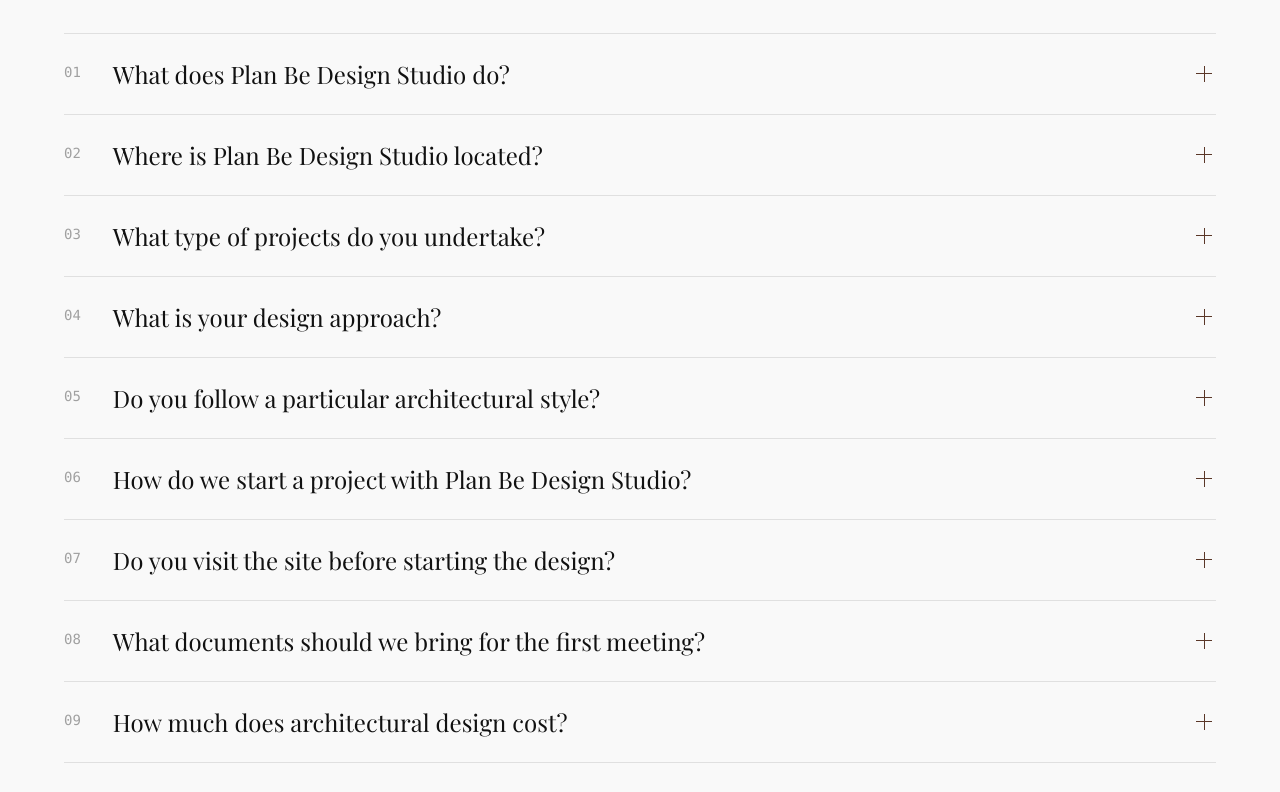
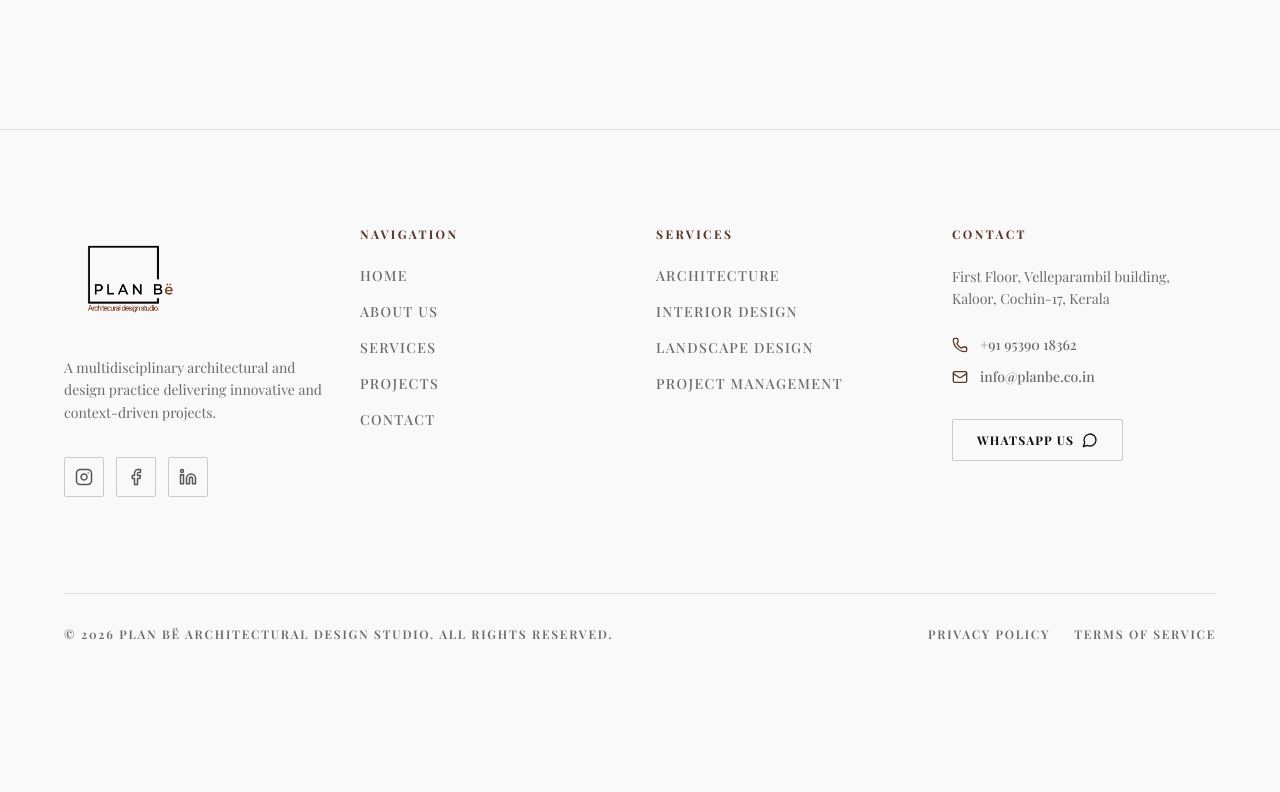
Before and after one commit to ahal0309/planbe20, a Next.js app: page /contact in a window 1280 px wide. Shown: the part 2000-2792 px from the top of the page. After the commit the page ends 2738 px from the top, so only its background shows below. Built offline with nearby package versions, Linux system fonts and the light colour scheme; a web font is replaced by a local one.

Commit message:
Update footer design, homepage testimonials, typography, background colors, and contact info

```diff
--- a/src/app/about/page.tsx
+++ b/src/app/about/page.tsx
@@ -174,23 +174,18 @@
           >
             <div>
               <h3 className="font-serif text-5xl md:text-7xl text-[#111111] mb-6">
-                Our Approach
+                Our Philosophy
               </h3>
-              <p className="text-[#6A6A6A] leading-relaxed md:text-xl">
+              <p className="text-[#6A6A6A] font-bold leading-relaxed md:text-xl">
                 We seek inspiration in simplicity, finding harmony between architecture, nature, and everyday life.
               </p>
             </div>
 
-            <div className="space-y-8">
+            <div className="space-y-8 pt-6 border-t border-[#111111]/10">
               {approachItems.map((item, index) => (
-                <div key={index} className="flex flex-col gap-3 border-t border-[#111111]/10 pt-6">
-                  <h4 className="font-sans text-2xl md:text-3xl font-semibold text-[#111111]">
-                    {item.title}
-                  </h4>
-                  <p className="text-[#6A6A6A] leading-relaxed md:text-lg">
-                    {item.description}
-                  </p>
-                </div>
+                <p key={index} className="text-[#6A6A6A] leading-relaxed md:text-lg">
+                  {item.description}
+                </p>
               ))}
             </div>
           </motion.div>
--- a/src/app/contact/page.tsx
+++ b/src/app/contact/page.tsx
@@ -174,7 +174,7 @@
                   </select>
                   <div className="absolute right-0 bottom-4 pointer-events-none">
                     <svg width="10" height="6" viewBox="0 0 10 6" fill="none" xmlns="http://www.w3.org/2000/svg">
-                    <path d="M1 1L5 5L9 1" stroke="#5A3728" strokeWidth="1.5" strokeLinecap="round" strokeLinejoin="round"/>
+                      <path d="M1 1L5 5L9 1" stroke="#5A3728" strokeWidth="1.5" strokeLinecap="round" strokeLinejoin="round" />
                     </svg>
                   </div>
                 </div>
--- a/src/app/page.tsx
+++ b/src/app/page.tsx
@@ -3,7 +3,8 @@
 import Hero from "@/components/Hero";
 import Image from "next/image";
 import Link from "next/link";
-import { motion } from "framer-motion";
+import { motion, AnimatePresence } from "framer-motion";
+import React, { useState, useEffect } from "react";
 
 interface ApproachItem {
   title: string;
@@ -23,31 +24,31 @@
   },
 ];
 
-interface Project {
-  title: string;
-  category: string;
-  year: string;
-  image: string;
-  offset: boolean;
-  href: string;
+interface Testimonial {
+  name: string;
+  role: string;
+  review: string;
+  image: string | null;
 }
 
-const projects: Project[] = [
+const testimonials: Testimonial[] = [
   {
-    title: "AKHIL RESIDENCE",
-    category: "Architecture",
-    year: "2024",
-    image: "/akhil.png",
-    offset: false,
-    href: "#",
+    name: "John Doe",
+    role: "Residence Owner",
+    review: "Working with Plan Be was an absolute pleasure. They understood our vision perfectly and transformed our ideas into a beautiful, functional home that we love.",
+    image: null,
   },
   {
-    title: "LONG VIEW",
-    category: "Landscape",
-    year: "2025",
-    image: "/long_view.png",
-    offset: true,
-    href: "#",
+    name: "Sarah Smith",
+    role: "Commercial Project",
+    review: "The team's attention to detail and commitment to quality is unmatched. The spaces they create are not just visually stunning but deeply rooted in context and craftsmanship.",
+    image: null,
+  },
+  {
+    name: "Michael Brown",
+    role: "Interior Design Client",
+    review: "From the first meeting to the final handover, the entire process was seamless. They brought our dream space to life with such clarity and purpose.",
+    image: null,
   },
 ];
 
@@ -91,6 +92,15 @@
 ];
 
 export default function HomePage() {
+  const [activeTestimonial, setActiveTestimonial] = useState(0);
+
+  useEffect(() => {
+    const timer = setInterval(() => {
+      setActiveTestimonial((prev) => (prev + 1) % testimonials.length);
+    }, 5000);
+    return () => clearInterval(timer);
+  }, []);
+
   return (
     <>
       {/* Full-Screen Hero Section matching screenshot */}
@@ -123,94 +133,133 @@
             className="flex flex-col gap-10 lg:pl-10"
           >
             <div>
-              <p className="text-ashen tracking-[0.2em] uppercase text-sm font-bold mb-4">
-                Philosophy
-              </p>
-              <h3 className="font-serif text-4xl md:text-5xl lg:text-[56px] font-semibold text-ink leading-tight mb-6">
-                Our Approach
+              <h3 className="font-serif text-5xl md:text-7xl text-ink mb-6">
+                Our Philosophy
               </h3>
-              <p className="text-ink/80 leading-relaxed text-base md:text-lg">
+              <p className="text-ink/80 font-bold leading-relaxed md:text-xl">
                 We seek inspiration in simplicity, finding harmony between architecture, nature, and everyday life.
               </p>
             </div>
 
-            <div className="space-y-8">
+            <div className="space-y-8 pt-6 border-t border-ink/10">
               {approachItems.map((item, index) => (
-                <div key={index} className="flex flex-col gap-3 border-t border-ink/10 pt-6">
-                  <h4 className="font-sans text-xl md:text-2xl font-semibold text-ink">
-                    {item.title}
-                  </h4>
-                  <p className="text-ashen leading-relaxed text-sm md:text-base">
+                <p key={index} className="text-ashen leading-relaxed md:text-lg">
                   {item.description}
                 </p>
-                </div>
               ))}
             </div>
           </motion.div>
         </div>
       </section>
 
-      {/* Featured Projects Section */}
-      <section id="projects" className="w-full max-w-container-max mx-auto px-6 md:px-margin-desktop py-20 md:py-32 scroll-mt-36">
+      {/* Client Testimonials Section */}
+      <section id="testimonials" className="w-full max-w-container-max mx-auto px-6 md:px-margin-desktop py-20 md:py-32 scroll-mt-36">
         <div className="flex flex-col md:flex-row justify-between items-start md:items-end mb-12 md:mb-16">
           <div>
             <span className="text-sm leading-[1.5] tracking-[0.2em] font-bold uppercase text-ashen block mb-3">
-              Portfolio
+              Testimonials
             </span>
             <h2 className="font-serif text-4xl md:text-5xl lg:text-[56px] font-semibold leading-[1.2]">
-              PROJECTS
+              CLIENT REVIEWS
             </h2>
           </div>
           <p className="text-base md:text-lg text-ashen max-w-md mt-4 md:mt-0 leading-relaxed">
-            A collection of spaces thoughtfully designed from concept to reality.
+            What our clients have to say about their experience working with us.
           </p>
         </div>
 
-        <div className="grid grid-cols-1 md:grid-cols-2 gap-8 md:gap-gutter">
-          {projects.map((project, index) => (
-            <Link
-              key={index}
-              href={project.href}
-              className={`group block cursor-pointer ${project.offset ? "mt-0 md:mt-24" : ""}`}
+        <div className="grid grid-cols-1 lg:grid-cols-2 gap-12 lg:gap-gutter items-center">
+          {/* Left Side: Square Image Placeholder */}
+          <div className="relative w-full aspect-square bg-[#EAE8E4] rounded-sm overflow-hidden flex items-center justify-center border border-ink/5">
+            <AnimatePresence mode="wait">
+              {testimonials[activeTestimonial].image ? (
+                <motion.div
+                  key={activeTestimonial}
+                  initial={{ opacity: 0 }}
+                  animate={{ opacity: 1 }}
+                  exit={{ opacity: 0 }}
+                  transition={{ duration: 0.5 }}
+                  className="absolute inset-0"
                 >
-              <div className="relative overflow-hidden mb-6 bg-surface-container aspect-[4/3] rounded-sm">
                   <Image
-                  src={project.image}
-                  alt={project.title}
+                    src={testimonials[activeTestimonial].image!}
+                    alt={testimonials[activeTestimonial].name}
                     fill
-                  className="object-cover transition-transform duration-1000 ease-out group-hover:scale-105"
-                  sizes="(max-width: 768px) 100vw, 50vw"
+                    className="object-cover"
                   />
+                </motion.div>
+              ) : (
+                <motion.svg
+                  key={`placeholder-${activeTestimonial}`}
+                  initial={{ opacity: 0 }}
+                  animate={{ opacity: 1 }}
+                  exit={{ opacity: 0 }}
+                  transition={{ duration: 0.5 }}
+                  width="80"
+                  height="80"
+                  viewBox="0 0 60 60"
+                  fill="none"
+                  xmlns="http://www.w3.org/2000/svg"
+                  className="opacity-20 stroke-ink"
+                  strokeWidth="1.5"
+                >
+                  <circle cx="30" cy="20" r="12" strokeDasharray="3 3" />
+                  <path d="M10 50C10 38.9543 18.9543 30 30 30C41.0457 30 50 38.9543 50 50" strokeDasharray="3 3" />
+                </motion.svg>
+              )}
+            </AnimatePresence>
           </div>
-              <div className="flex justify-between items-start border-t border-ink/20 pt-4">
+
+          {/* Right Side: Review Details */}
+          <div className="flex flex-col justify-center min-h-[300px]">
+            <AnimatePresence mode="wait">
+              <motion.div
+                key={activeTestimonial}
+                initial={{ opacity: 0, y: 20 }}
+                animate={{ opacity: 1, y: 0 }}
+                exit={{ opacity: 0, y: -20 }}
+                transition={{ duration: 0.5 }}
+                className="flex flex-col"
+              >
+                <svg width="40" height="40" viewBox="0 0 40 40" fill="none" xmlns="http://www.w3.org/2000/svg" className="mb-6 opacity-20">
+                  <path d="M16 10C16 13.3137 13.3137 16 10 16C6.68629 16 4 13.3137 4 10C4 6.68629 6.68629 4 10 4C13.3137 4 16 6.68629 16 10ZM16 10V22C16 28.6274 10.6274 34 4 34" stroke="#111111" strokeWidth="2" strokeLinecap="round" strokeLinejoin="round"/>
+                  <path d="M36 10C36 13.3137 33.3137 16 30 16C26.6862 16 24 13.3137 24 10C24 6.68629 26.6862 4 30 4C33.3137 4 36 6.68629 36 10ZM36 10V22C36 28.6274 30.6274 34 24 34" stroke="#111111" strokeWidth="2" strokeLinecap="round" strokeLinejoin="round"/>
+                </svg>
+
+                <p className="font-serif text-2xl md:text-3xl leading-relaxed text-ink mb-8 italic">
+                  "{testimonials[activeTestimonial].review}"
+                </p>
+
                 <div>
-                  <h3 className="text-xl md:text-2xl font-semibold group-hover:text-ochre transition-colors duration-300">
-                    {project.title}
+                  <h3 className="font-sans text-xl font-bold tracking-wide text-ink uppercase">
+                    {testimonials[activeTestimonial].name}
                   </h3>
-                  <span className="text-xs sm:text-sm text-ashen mt-1 block tracking-wider uppercase font-medium">
-                    {project.category}
+                  <span className="text-sm font-medium tracking-[0.15em] uppercase text-ashen mt-1 block">
+                    {testimonials[activeTestimonial].role}
                   </span>
                 </div>
-                <span className="text-xs sm:text-sm font-semibold tracking-widest text-ashen">
-                  {project.year}
-                </span>
-              </div>
-            </Link>
+              </motion.div>
+            </AnimatePresence>
+
+            {/* Dots Pagination */}
+            <div className="flex items-center gap-3 mt-12">
+              {testimonials.map((_, index) => (
+                <button
+                  key={index}
+                  onClick={() => setActiveTestimonial(index)}
+                  className={`h-2 rounded-full transition-all duration-300 ${
+                    activeTestimonial === index ? "w-8 bg-[#5A3728]" : "w-2 bg-ink/20 hover:bg-ink/40"
+                  }`}
+                  aria-label={`View testimonial ${index + 1}`}
+                />
               ))}
             </div>
-
-        <div className="mt-16 md:mt-24 text-center">
-          <Link
-            href="#projects"
-            className="inline-flex text-sm leading-[1.5] tracking-[0.2em] font-bold uppercase border-b-2 border-ink pb-1 hover:text-ochre hover:border-ochre transition-colors duration-300"
-          >
-            View All Projects →
-          </Link>
+          </div>
         </div>
       </section>
 
       {/* Process Section */}
-      <section id="process" className="w-full bg-ink text-surface py-20 md:py-32 scroll-mt-36">
+      <section id="process" className="w-full bg-[#3E2723] text-surface py-20 md:py-32 scroll-mt-36">
         <div className="max-w-container-max mx-auto px-6 md:px-margin-desktop grid grid-cols-1 md:grid-cols-12 gap-8 md:gap-gutter">
           <div className="md:col-span-5">
             <span className="text-sm leading-[1.5] tracking-[0.2em] font-bold uppercase text-ashen block mb-4">
--- a/src/components/Footer.tsx
+++ b/src/components/Footer.tsx
@@ -1,71 +1,118 @@
 import Link from "next/link";
 import Image from "next/image";
-import { Instagram, Linkedin } from "lucide-react";
-
-const footerLinks = [
-  { name: "Instagram", href: "https://instagram.com" },
-  { name: "LinkedIn", href: "https://linkedin.com" },
-  { name: "Journal", href: "#journal" },
-  { name: "Privacy Policy", href: "#privacy" },
-];
+import { Instagram, Linkedin, Facebook, Phone, Mail, MessageCircle } from "lucide-react";
 
 export default function Footer() {
   return (
-    <footer className="bg-surface border-t border-ink/10">
-      <div className="flex flex-col md:flex-row justify-between items-start md:items-center w-full px-6 md:px-margin-desktop py-16 md:py-24 max-w-container-max mx-auto">
-        <div className="mb-12 md:mb-0">
-          <div className="relative mb-4 flex items-center select-none">
+    <footer className="bg-surface border-t border-ink/10 py-16 md:py-24">
+      <div className="max-w-container-max mx-auto px-6 md:px-margin-desktop">
+
+        {/* Top Section */}
+        <div className="grid grid-cols-1 md:grid-cols-2 lg:grid-cols-4 gap-12 lg:gap-8 mb-16 md:mb-24">
+
+          {/* Column 1: Brand & Info */}
+          <div className="flex flex-col">
+            <div className="relative mb-8 flex items-center select-none">
               <Image
                 src="/logo_new.png"
                 alt="PLAN Bë Architectural Design Studio"
                 width={160}
                 height={70}
-              className="w-28 sm:w-32 h-auto object-contain filter contrast-125"
+                className="w-32 h-auto object-contain filter contrast-125"
               />
             </div>
-          <p className="text-sm md:text-base text-ashen max-w-xs leading-relaxed">
-            © {new Date().getFullYear()} PLAN Bë Architectural Design Studio. All rights reserved.
+
+            <p className="text-sm text-ashen leading-relaxed mb-8 max-w-sm">
+              A multidisciplinary architectural and design practice delivering innovative and context-driven projects.
             </p>
+
+            <div className="flex items-center gap-3">
+              <a href="https://instagram.com" target="_blank" rel="noopener noreferrer" className="w-10 h-10 border border-ink/20 flex items-center justify-center rounded-sm hover:border-ink/50 hover:bg-ink/5 transition-all text-ink/70 hover:text-ink">
+                <Instagram size={18} />
+              </a>
+              <a href="https://facebook.com" target="_blank" rel="noopener noreferrer" className="w-10 h-10 border border-ink/20 flex items-center justify-center rounded-sm hover:border-ink/50 hover:bg-ink/5 transition-all text-ink/70 hover:text-ink">
+                <Facebook size={18} />
+              </a>
+              <a href="https://linkedin.com" target="_blank" rel="noopener noreferrer" className="w-10 h-10 border border-ink/20 flex items-center justify-center rounded-sm hover:border-ink/50 hover:bg-ink/5 transition-all text-ink/70 hover:text-ink">
+                <Linkedin size={18} />
+              </a>
+            </div>
           </div>
 
-        <div className="flex flex-col sm:flex-row items-start sm:items-center space-y-6 sm:space-y-0 sm:space-x-gutter text-[12px] uppercase tracking-[0.2em] font-semibold">
-          {/* Social Icons (Coffee Brown) */}
-          <div className="flex items-center space-x-6 mr-0 sm:mr-4">
+          {/* Column 2: Navigation */}
+          <div className="flex flex-col">
+            <h4 className="text-xs font-bold uppercase tracking-[0.2em] text-[#5A3728] mb-6">
+              NAVIGATION
+            </h4>
+            <div className="flex flex-col gap-4 text-sm font-medium tracking-[0.1em] text-ashen uppercase">
+              <Link href="/" className="hover:text-ochre transition-colors">HOME</Link>
+              <Link href="/about" className="hover:text-ochre transition-colors">ABOUT US</Link>
+              <Link href="/services" className="hover:text-ochre transition-colors">SERVICES</Link>
+              <Link href="/projects" className="hover:text-ochre transition-colors">PROJECTS</Link>
+              <Link href="/contact" className="hover:text-ochre transition-colors">CONTACT</Link>
+            </div>
+          </div>
+
+          {/* Column 3: Services */}
+          <div className="flex flex-col">
+            <h4 className="text-xs font-bold uppercase tracking-[0.2em] text-[#5A3728] mb-6">
+              SERVICES
+            </h4>
+            <div className="flex flex-col gap-4 text-sm font-medium tracking-[0.1em] text-ashen uppercase">
+              <Link href="/services" className="hover:text-ochre transition-colors">ARCHITECTURE</Link>
+              <Link href="/services" className="hover:text-ochre transition-colors">INTERIOR DESIGN</Link>
+              <Link href="/services" className="hover:text-ochre transition-colors">LANDSCAPE DESIGN</Link>
+              <Link href="/services" className="hover:text-ochre transition-colors">PROJECT MANAGEMENT</Link>
+            </div>
+          </div>
+
+          {/* Column 4: Contact */}
+          <div className="flex flex-col">
+            <h4 className="text-xs font-bold uppercase tracking-[0.2em] text-[#5A3728] mb-6">
+              CONTACT
+            </h4>
+
             <a
-              href="https://instagram.com"
+              href="https://share.google/xrNqoxEYLSRf465o6"
               target="_blank"
               rel="noopener noreferrer"
-              aria-label="Instagram"
-              className="text-[#8B6B5D] hover:text-[#5F463B] transition-colors duration-300"
+              className="text-sm text-ashen leading-relaxed mb-6 max-w-[250px] hover:text-ochre transition-colors block"
             >
-              <Instagram size={20} strokeWidth={1.5} />
+              First Floor, Velleparambil building, Kaloor, Cochin-17, Kerala
             </a>
+
+            <div className="flex flex-col gap-3 text-sm text-ashen mb-8 font-medium">
+              <div className="flex items-center gap-3">
+                <Phone size={16} className="text-[#5A3728]" />
+                <a href="tel:+919539018362" className="hover:text-ochre transition-colors">+91 95390 18362</a>
+              </div>
+              <div className="flex items-center gap-3">
+                <Mail size={16} className="text-[#5A3728]" />
+                <a href="mailto:info@planbe.co.in" className="hover:text-ochre transition-colors">info@planbe.co.in</a>
+              </div>
+            </div>
+
             <a
-              href="https://linkedin.com"
+              href="https://wa.me/917907082793"
               target="_blank"
               rel="noopener noreferrer"
-              aria-label="LinkedIn"
-              className="text-[#8B6B5D] hover:text-[#5F463B] transition-colors duration-300"
+              className="inline-flex items-center justify-center gap-2 border border-ink/20 py-3 px-6 text-xs font-bold uppercase tracking-[0.1em] text-ink hover:border-ochre hover:text-ochre transition-all w-fit rounded-sm"
             >
-              <Linkedin size={20} strokeWidth={1.5} />
+              WHATSAPP US <MessageCircle size={16} />
             </a>
           </div>
 
-          {/* Journal & Privacy Links */}
-          <div className="flex flex-col sm:flex-row space-y-4 sm:space-y-0 sm:space-x-gutter">
-            {footerLinks
-              .filter((item) => item.name !== "Instagram" && item.name !== "LinkedIn")
-              .map((item) => (
-                <Link
-                  key={item.name}
-                  href={item.href}
-                  className="text-ashen hover:text-ochre underline underline-offset-4 transition-colors duration-300"
-                >
-                  {item.name}
-                </Link>
-              ))}
+        </div>
+
+        {/* Bottom Section */}
+        <div className="pt-8 border-t border-ink/10 flex flex-col md:flex-row justify-between items-center gap-4 text-[10px] sm:text-xs font-semibold tracking-[0.15em] text-ashen uppercase text-center md:text-left">
+          <p>© {new Date().getFullYear()} PLAN Bë ARCHITECTURAL DESIGN STUDIO. ALL RIGHTS RESERVED.</p>
+          <div className="flex gap-6">
+            <Link href="#" className="hover:text-ochre transition-colors">PRIVACY POLICY</Link>
+            <Link href="#" className="hover:text-ochre transition-colors">TERMS OF SERVICE</Link>
           </div>
         </div>
+
       </div>
     </footer>
   );
```
Also changed, not shown: src/app/services/page.tsx (+5 -5 lines), src/components/FaqSection.tsx (+26 -3 lines). Lines whose indentation alone changed are shown as unchanged.
